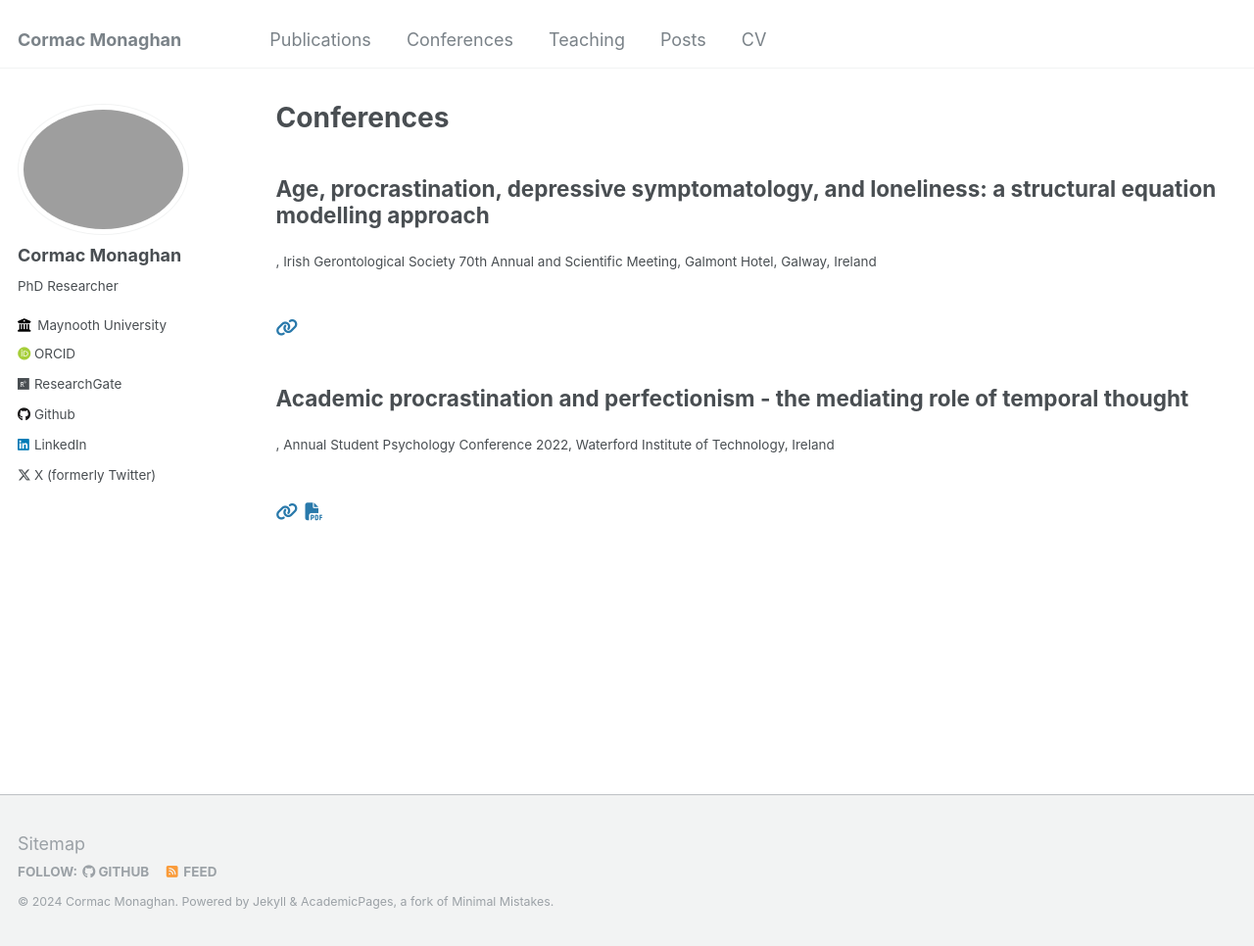
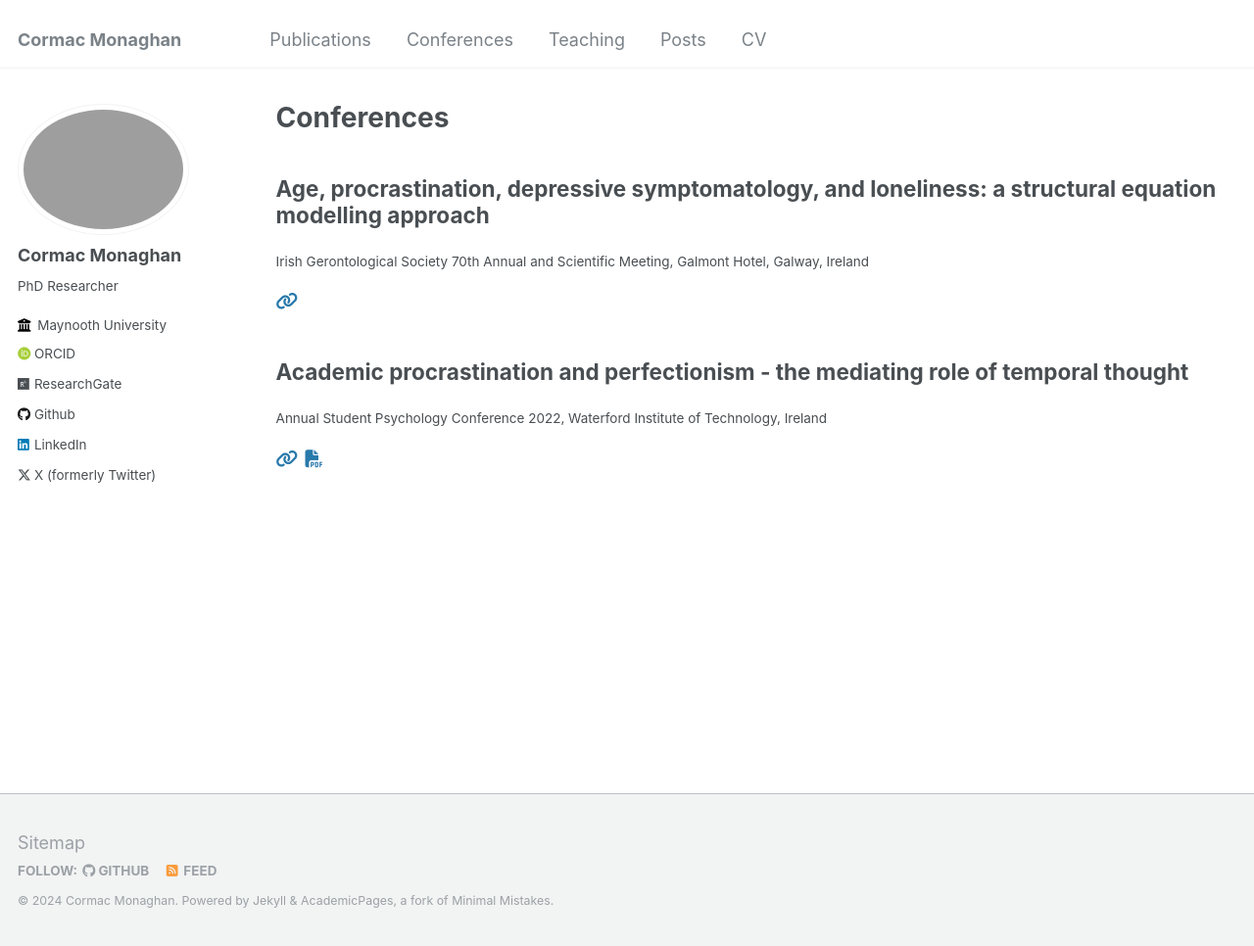
Before and after one commit to C-Monaghan/C-Monaghan.github.io, a Jekyll site: the page built from _pages/conferences.md, in a window 1280 px wide and 966 px high. Shown: the whole window at 98% size. Built offline with Jekyll 4.4.1, drawn with Linux system fonts in a browser that asks for light colours; some web fonts are replaced.

Commit message:
Fixing layout

```diff
--- a/_includes/archive-single-conference.html
+++ b/_includes/archive-single-conference.html
@@ -59,8 +59,9 @@
       {% if post.citation %}
         {{ post.citation }}
       {% endif %}
-      {% if post.venue %}<p class="archive__item-excerpt" itemprop="description">{{post.type}}, {{ post.venue }},  {{post.location}} </p>{% endif %}
-      <br>
+      {% if post.venue %}
+        <p class="archive__item-excerpt" itemprop="description">{{ post.venue }},  {{post.location}} </p>
+      {% endif %}
       {% if post.link %}
         <a href="{{ post.link }}"><i class="fas fa-fw fa-link zoom" aria-hidden="true"></i></a>
       {% endif %}
```
